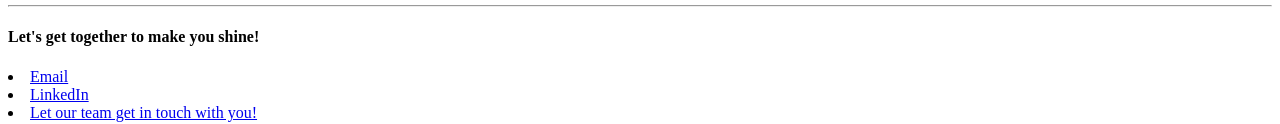
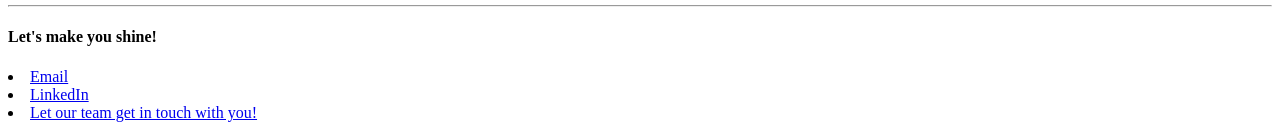
Before and after one commit to kayy-s/S.U.M.O, a plain HTML site: page index.html in a window 1280 px wide. Shown: the part 988-1112 px from the top of the page. Drawn offline with Linux system fonts and the light colour scheme.

Commit message:
Update index.html
minor header changes

```diff
--- a/index.html
+++ b/index.html
@@ -62,7 +62,7 @@
     </tr>
   </table>
   <hr>
-  <h4>Let's get together to make you shine!</h4>
+  <h4>Let's make you shine!</h4>
   <li>
     <a href="mailto:karhan.singh@gmail.com">Email</a>
   </li>
```
